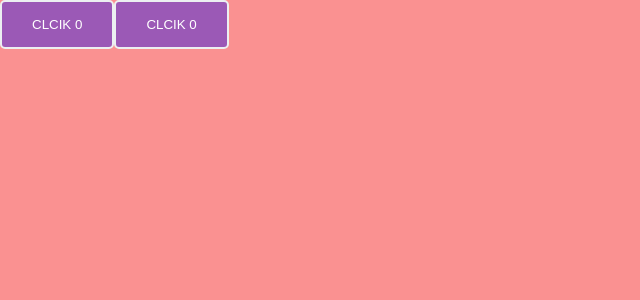
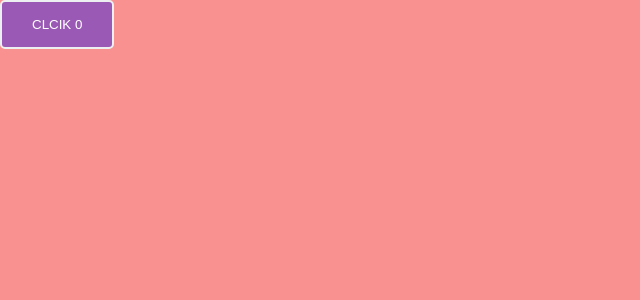
Before and after one commit to Shantovai23/Reactjs-practice, a React (Create React App) app: page / in a window 1280 px wide. Shown: the top 300 px of the page, without its empty margins (0-640 px from the left). Built offline with nearby package versions, Linux system fonts and the light colour scheme; a web font is replaced by a local one.

Commit message:
useeffect title challenge added

```diff
--- a/public/index.html
+++ b/public/index.html
@@ -12,7 +12,7 @@
     <link rel="apple-touch-icon" href="%PUBLIC_URL%/logo192.png" />
     <link rel="manifest" href="%PUBLIC_URL%/manifest.json" />
     <link href="https://fonts.googleapis.com/css2?family=Gayathri&display=swap" rel="stylesheet">
-    <title>React App</title>
+    <title></title>
   </head>
 
   <body>
--- a/src/App.jsx
+++ b/src/App.jsx
@@ -189,21 +189,37 @@ import React, { useState, useEffect } from 'react'
 
 //useEffects in reacts
 
+// const App=()=>{
+//   const [num,setnum]=useState(0)
+//   const [nums,setnums]=useState(0)
+//   useEffect(()=>{
+//     alert('clicked')
+//   },[nums])
+//    const click=()=>{
+//      setnum(num+1)
+//    }
+//    const click2=()=>{
+//     setnums(nums+1)
+//    }
+//   return(<>
+//     <button onClick={click}>Clcik {num}</button>
+//     <button onClick={click2}>Clcik {nums}</button>
+//   </>)
+// }
+// export default App;
+
 const App=()=>{
   const [num,setnum]=useState(0)
-  const [nums,setnums]=useState(0)
+
   useEffect(()=>{
-    alert('clicked')
-  },[nums])
+    document.title=`clicked ${num} times`
+  })
+
    const click=()=>{
      setnum(num+1)
    }
-   const click2=()=>{
-    setnums(nums+1)
-   }
   return(<>
     <button onClick={click}>Clcik {num}</button>
-    <button onClick={click2}>Clcik {nums}</button>
   </>)
 }
 export default App;
```
